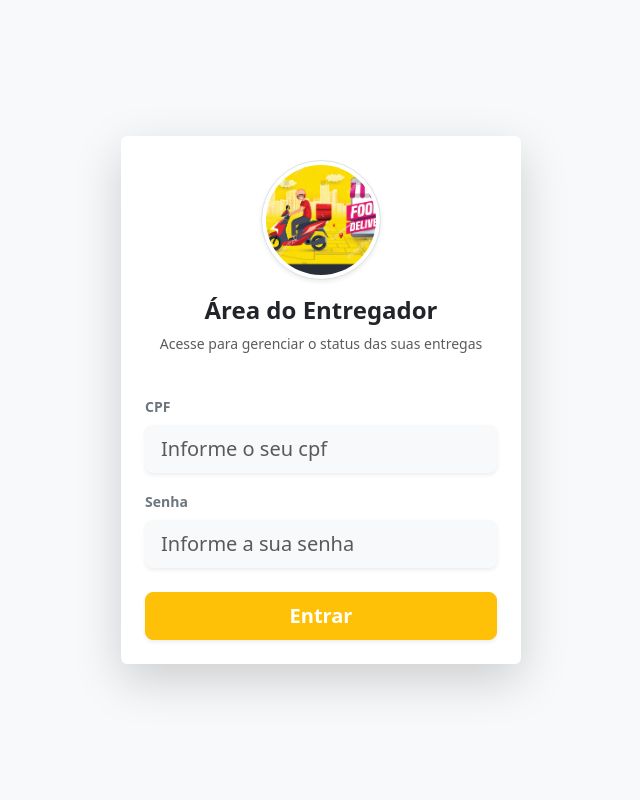
After one commit to caikedomingues/automa--o-de-pedidos-de-uma-lanchonete-utilizando-python-e-php, a PHP site: page /LoginEntregador.php in a window 1280 px wide. The commit adds this page. Shown: the whole page, without its empty margins (319-959 px from the left). Run offline with PHP 8.4, Linux system fonts and the light colour scheme.

Commit message:
construi o método e a pagina de login dos entregadores

```diff
--- a/classes/Entregadores.php
+++ b/classes/Entregadores.php
@@ -241,6 +241,58 @@
             }
         }
 
+        public function loginEntregador(){
+
+            try{
+
+                if(strlen($this->getcpf_entregador()) != 11){
+
+                    die("O cpf deve conter apenas 11 digitos");
+
+                }else if(is_numeric($this->getcpf_entregador()) == False){
+
+                    die("O cpf não deve conter letras");
+                }
+
+               $consulta_senha = "Select senha_entregador FROM entregadores WHERE cpf_entregador = :cpf_entregador";
+
+               $resultado_consulta = $this->conexao->prepare($consulta_senha);
+
+               $resultado_consulta->execute([':cpf_entregador'=>$this->getcpf_entregador()]);
+
+               $usuario_encontrado = $resultado_consulta->fetch(PDO::FETCH_ASSOC);
+
+
+               if($usuario_encontrado){
+
+                    $verificacao = password_verify($this->getsenha_entregador(), $usuario_encontrado['senha_entregador']);
+
+                    if($verificacao){
+
+                            return true;
+
+                    }else{
+
+                            return false;
+                    }
+
+
+               }else{
+
+                    return false;
+               }
+
+
+
+
+            }catch(PDOException $erro){
+
+                die("Falha na consulta dos dados: ". $erro->getMessage());
+            }
+
+
+        }
+
     }
 
 
--- /dev/null
+++ b/paginas/LoginEntregador.php
@@ -0,0 +1,89 @@
+
+
+
+<?php
+
+    session_start();
+
+    require_once '../classes/BancoDeDados.php';
+
+    require_once '../classes/Entregadores.php';
+
+    $banco = new BancoDeDados();
+
+    $conexao = $banco->conexaoBanco();
+
+    $entregador = new Entregadores($conexao);
+
+    if($_SERVER['REQUEST_METHOD'] == 'POST'){
+
+        $cpf = $_POST['cpf_entregador'];
+
+        $senha = $_POST['senha_entregador'];
+
+        $entregador->setcpf_entregador($cpf);
+
+        $entregador->setsenha_entregador($senha);
+
+
+        if($entregador->LoginEntregador()){
+
+            $_SESSION['login_entregador'] = true;
+
+            header("Location: StatusEntrega.php");
+
+        }else{
+
+            echo "Cpf ou senha inválidos";
+        }
+    }
+
+
+?>
+
+<!DOCTYPE html>
+<html lang="pt-br">
+    <head>
+        <meta charset="utf-8">
+        <meta name="viewport" content="width=device-width, initial-scale 1.0">
+        <meta http-equiv="X-UA Compatible" content="IE-edge">
+        <link href="https://cdn.jsdelivr.net/npm/bootstrap@5.3.8/dist/css/bootstrap.min.css" rel="stylesheet" integrity="sha384-sRIl4kxILFvY47J16cr9ZwB07vP4J8+LH7qKQnuqkuIAvNWLzeN8tE5YBujZqJLB" crossorigin="anonymous">
+        <title>Lanchonete</title>
+    </head>
+
+
+    <body class="bg-light vh-100 d-flex align-items-center justify-content-center">
+
+        <div class="card shadow-lg border-0 p-4" style="max-width: 400px; width: 100%;">
+
+            <div class="text-center mb-4">
+
+                <img src="../imagens/entregadorlogin.jpg" alt="Entregador" class ="rounded-circle img-thumbnail shadow-sm mb-3" style="width: 120px; height: 120px; object-fit: cover;">
+
+                <h2 class="h4 fw-bold text-dark">Área do Entregador</h2>
+
+                <p class="text-muted small">Acesse para gerenciar o status das suas entregas</p>
+
+            </div>
+
+
+        <form action="" method="post">
+
+            <div class="mb-3">
+                <label for="cpf_entregador" class="form-label small fw-bold text-secondary">CPF</label>
+                <input type = "text" name="cpf_entregador" required placeholder="Informe o seu cpf" autocomplete="off" class="form-control form-control-lg bg-light border-0 shadow-sm">
+            </div>
+
+            <div class="mb-4">
+                <label for="senha_entregador" class="form-label small fw-bold text-secondary"> Senha</label>
+                <input type="password" name="senha_entregador" required
+                placeholder="Informe a sua senha" autocomplete="off" class="form-control form-control-lg bg-light border-0 shadow-sm">
+            </div>
+
+            <button type="submit" class="btn btn-warning btn-lg w-100 shadow-sm fw-bold text-white">Entrar</button>
+
+        </form>
+        <script src="https://cdn.jsdelivr.net/npm/bootstrap@5.3.8/dist/js/bootstrap.bundle.min.js" integrity="sha384-FKyoEForCGlyvwx9Hj09JcYn3nv7wiPVlz7YYwJrWVcXK/BmnVDxM+D2scQbITxI" crossorigin="anonymous"></script>
+
+    </body>
+</html>
--- a/script.sql
+++ b/script.sql
@@ -138,3 +138,5 @@ delete from pedidos where codigo_pedido = '0026';
 
 # Verificando se os dados foram inseridos corretamente.
 select * from pedidos;
+
+select * from entregadores;
```
Also changed, not shown: paginas/index.php (+7 -1 lines), README.md, imagens/entregadorlogin.jpg (added).
